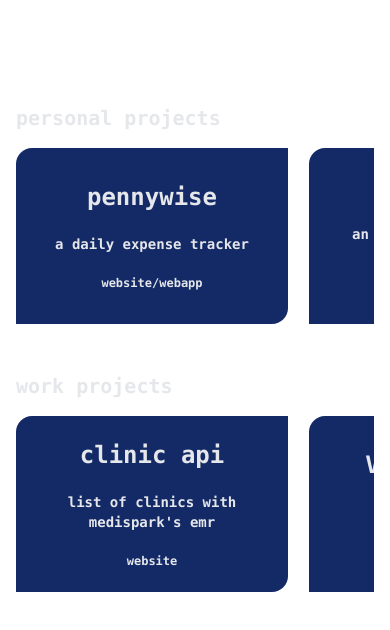
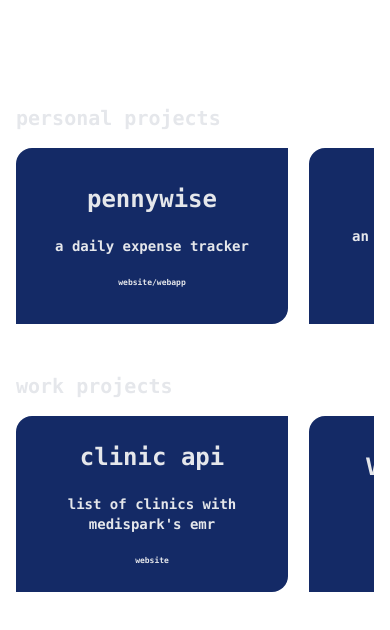
Before and after one commit to grzdev/portfolio, a SvelteKit app: page /projects in a window 390 px wide. Shown: the top 630 px of the page. Built offline with nearby package versions, Linux system fonts and the light colour scheme; some icons are missing.

Commit message:
clean up

```diff
--- a/src/app.html
+++ b/src/app.html
@@ -3,7 +3,7 @@
 	<head>
 		<meta charset="utf-8" />
 		<link rel="icon" href="%sveltekit.assets%/favicon.png" />
-		<meta name="viewport" content="width=device-width" />
+		<meta name="Dami Oyeniyi | Portfolio" content="width=device-width" />
 		%sveltekit.head%
 	</head>
 	<body data-sveltekit-preload-data="hover">
--- a/src/components/ProjectsCard.svelte
+++ b/src/components/ProjectsCard.svelte
@@ -22,7 +22,7 @@
           {project.desc}
         </p>
         <p
-          class="text-gray-200 text-xs sm:text-sm md:text-sm font-mono font-black mt-[1.3rem] w-[14rem] text-center"
+          class="text-gray-200 text-[0.5rem] sm:text-[0.8rem] md:text-[0.9rem] font-mono font-black mt-[1.3rem] w-[14rem] text-center"
         >
           {project.type}
         </p>
--- a/src/components/WorkProjectsCard.svelte
+++ b/src/components/WorkProjectsCard.svelte
@@ -21,7 +21,7 @@
           {project.desc}
         </p>
         <p
-          class="text-gray-200 text-xs sm:text-sm md:text-sm font-mono font-bold mt-[1.3rem] w-[14rem] text-center"
+          class="text-gray-200 text-[0.5rem] sm:text-sm md:text-sm font-mono font-bold mt-[1.3rem] w-[14rem] text-center"
         >
           {project.type}
         </p>
--- a/src/modules/Navbar.svelte
+++ b/src/modules/Navbar.svelte
@@ -118,10 +118,10 @@
             </li>
             <li>
               <a
-                href="https://github.com/grzdev"
+                href="https://www.linkedin.com/in/damilola-oyeniyi-97805b23a/"
                 class="text-white font-bold text-2xl"
               >
-                <Icon icon="teenyicons:github-solid" />
+                <Icon icon="uiw:linkedin" />
               </a>
             </li>
           </ul></button
--- a/src/modules/Projects.svelte
+++ b/src/modules/Projects.svelte
@@ -20,7 +20,7 @@
 
 <!-- HTML -->
 <div
-  class="flex flex-col px-[1rem] sm:px-[4rem] md:px-[4rem] mt-[2rem] sm:mt-[1rem] md:mt-[1rem] overflow-x-hidden"
+  class="flex flex-col px-[1rem] sm:px-[2rem] md:px-[4rem] mt-[2rem] sm:mt-[1rem] md:mt-[1rem] overflow-x-hidden"
 >
   <div class="flex flex-col">
     <h1
```
